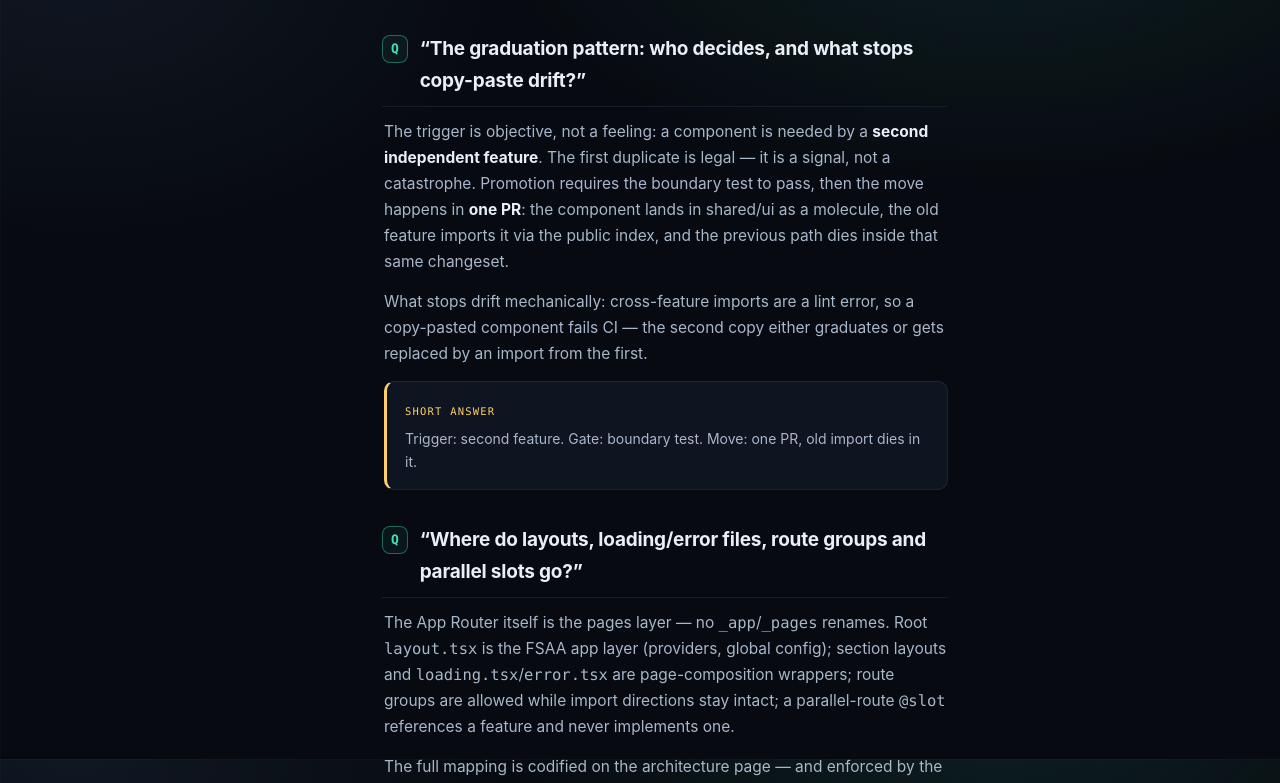
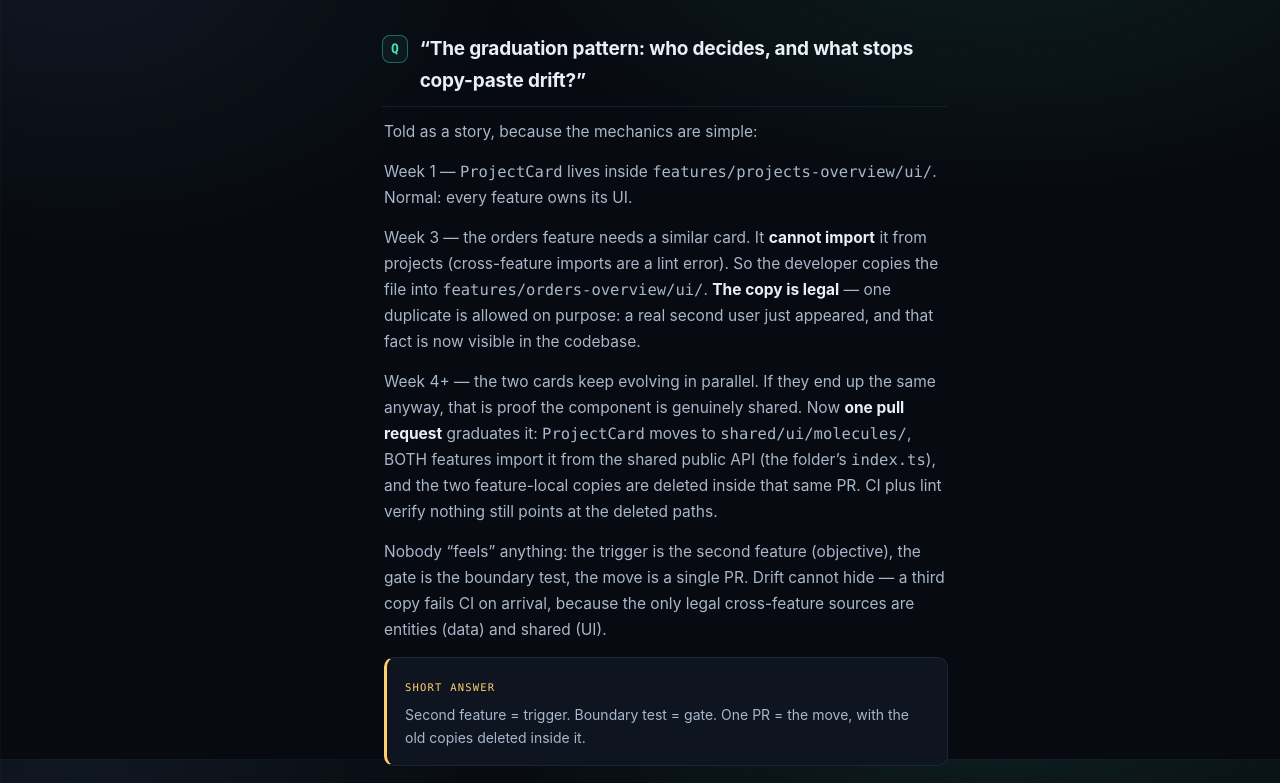
Before and after one commit to Aramex86/FSAA-webpage, a Next.js app: page /fsaa/qa in a window 1280 px wide. Shown: the part 1641-2424 px from the top of the page. Built offline with nearby package versions, Linux system fonts and the light colour scheme; a small style sheet from the web is missing.

Commit message:
qa: graduation answer rewritten as week-by-week ProjectCard story

```diff
--- a/src/features/docs-qa/ui/qaData.tsx
+++ b/src/features/docs-qa/ui/qaData.tsx
@@ -44,10 +44,13 @@ export const QA_ITEMS: QAItem[] = [
     id: 'graduation-who',
     question: '“The graduation pattern: who decides, and what stops copy-paste drift?”',
     answer: [
-      'The trigger is objective, not a feeling: a component is needed by a <strong>second independent feature</strong>. The first duplicate is legal — it is a signal, not a catastrophe. Promotion requires the boundary test to pass, then the move happens in <strong>one PR</strong>: the component lands in shared/ui as a molecule, the old feature imports it via the public index, and the previous path dies inside that same changeset.',
-      'What stops drift mechanically: cross-feature imports are a lint error, so a copy-pasted component fails CI — the second copy either graduates or gets replaced by an import from the first.',
+      'Told as a story, because the mechanics are simple:',
+      'Week 1 — <code>ProjectCard</code> lives inside <code>features/projects-overview/ui/</code>. Normal: every feature owns its UI.',
+      'Week 3 — the orders feature needs a similar card. It <strong>cannot import</strong> it from projects (cross-feature imports are a lint error). So the developer copies the file into <code>features/orders-overview/ui/</code>. <strong>The copy is legal</strong> — one duplicate is allowed on purpose: a real second user just appeared, and that fact is now visible in the codebase.',
+      'Week 4+ — the two cards keep evolving in parallel. If they end up the same anyway, that is proof the component is genuinely shared. Now <strong>one pull request</strong> graduates it: <code>ProjectCard</code> moves to <code>shared/ui/molecules/</code>, BOTH features import it from the shared public API (the folder’s <code>index.ts</code>), and the two feature-local copies are deleted inside that same PR. CI plus lint verify nothing still points at the deleted paths.',
+      'Nobody “feels” anything: the trigger is the second feature (objective), the gate is the boundary test, the move is a single PR. Drift cannot hide — a third copy fails CI on arrival, because the only legal cross-feature sources are entities (data) and shared (UI).',
     ],
-    take: 'Trigger: second feature. Gate: boundary test. Move: one PR, old import dies in it.',
+    take: 'Second feature = trigger. Boundary test = gate. One PR = the move, with the old copies deleted inside it.',
   },
   {
     id: 'nextjs-placement',
```
